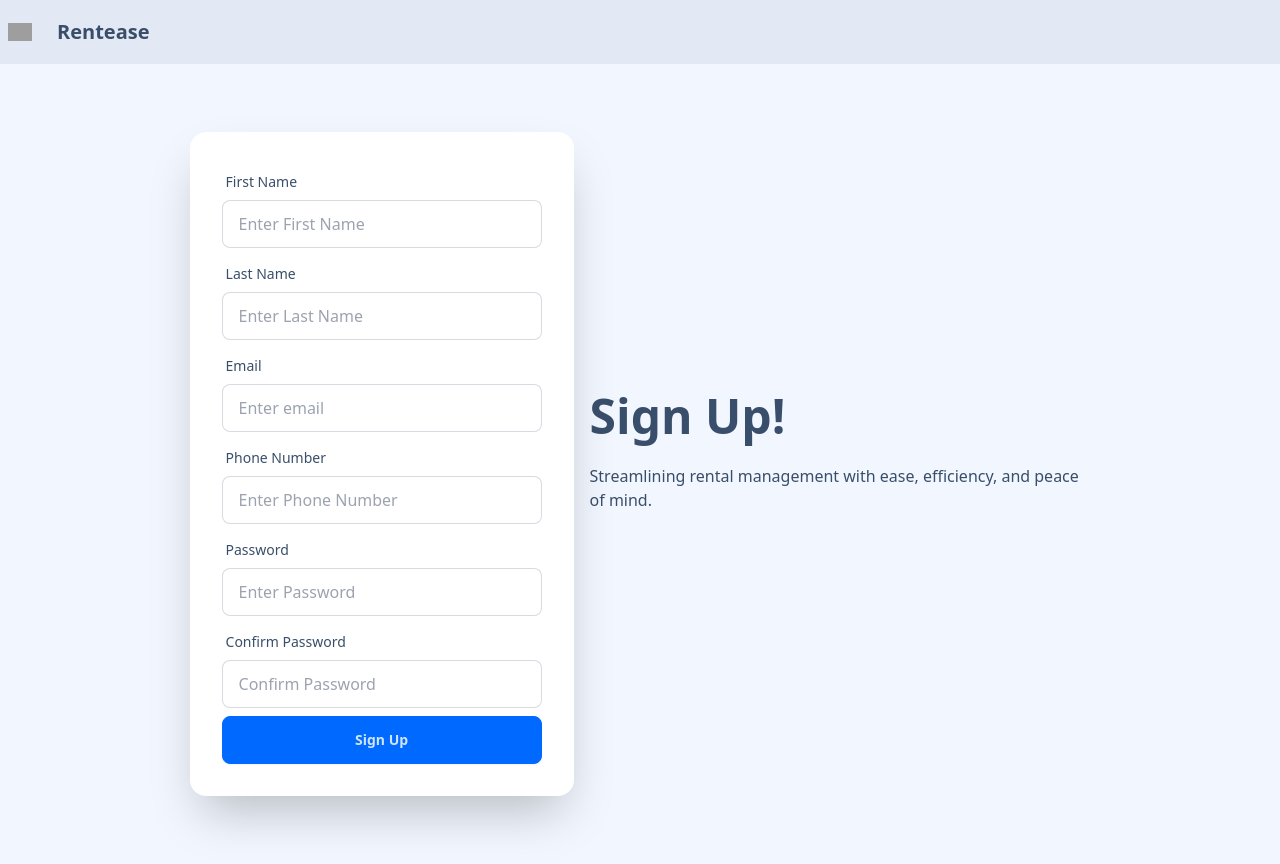
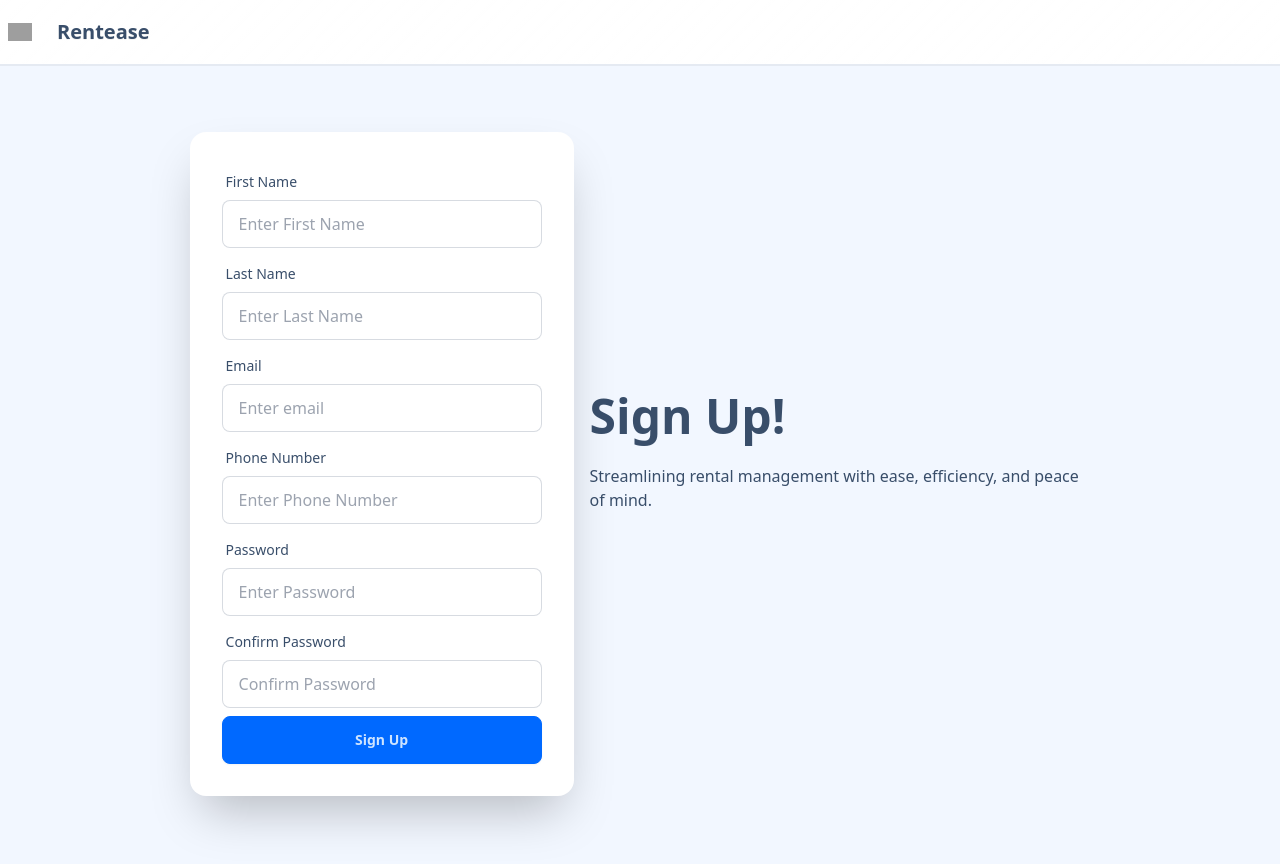
Before and after one commit to Achinthya18/RentEase, a Flask app: page /signup in a window 1280 px wide. Run offline with Flask 3, Linux system fonts and the light colour scheme; some libraries are stand-ins or nearby versions; grey boxes are pictures that could not be loaded.

Commit message:
minor changes

```diff
--- a/Website/templates/login.html
+++ b/Website/templates/login.html
@@ -10,7 +10,7 @@
 </head>
 
 <body>
-    <div class="navbar bg-base-300">
+    <div class="sticky top-0 z-50 glass navbar bg-base-300">
         <img src="https://cdn.hugeicons.com/icons/home-03-stroke-rounded.svg" alt="home-03" width="24" height="24" />
         <a class="btn btn-ghost text-xl ml-2" href="/base">Rentease</a>
     </div>
--- a/Website/templates/signup.html
+++ b/Website/templates/signup.html
@@ -10,7 +10,7 @@
 </head>
 
 <body>
-    <div class="navbar bg-base-300">
+    <div class="sticky top-0 z-50 glass navbar bg-base-300">
         <img src="https://cdn.hugeicons.com/icons/home-03-stroke-rounded.svg" alt="home-03" width="24" height="24" />
         <a class="btn btn-ghost text-xl ml-2" href="/base">Rentease</a>
     </div>
```
